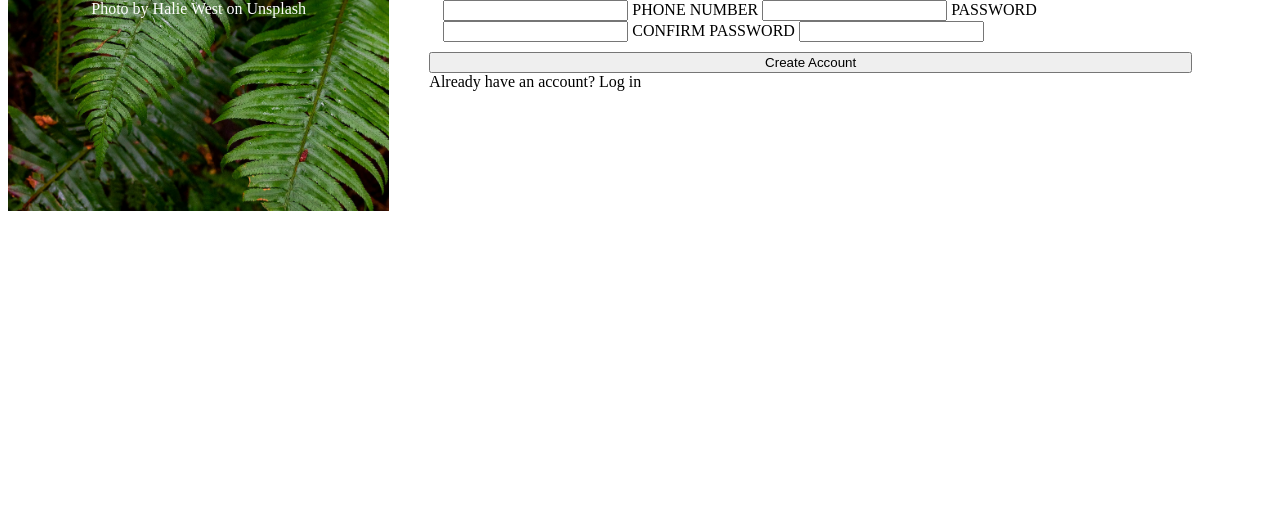
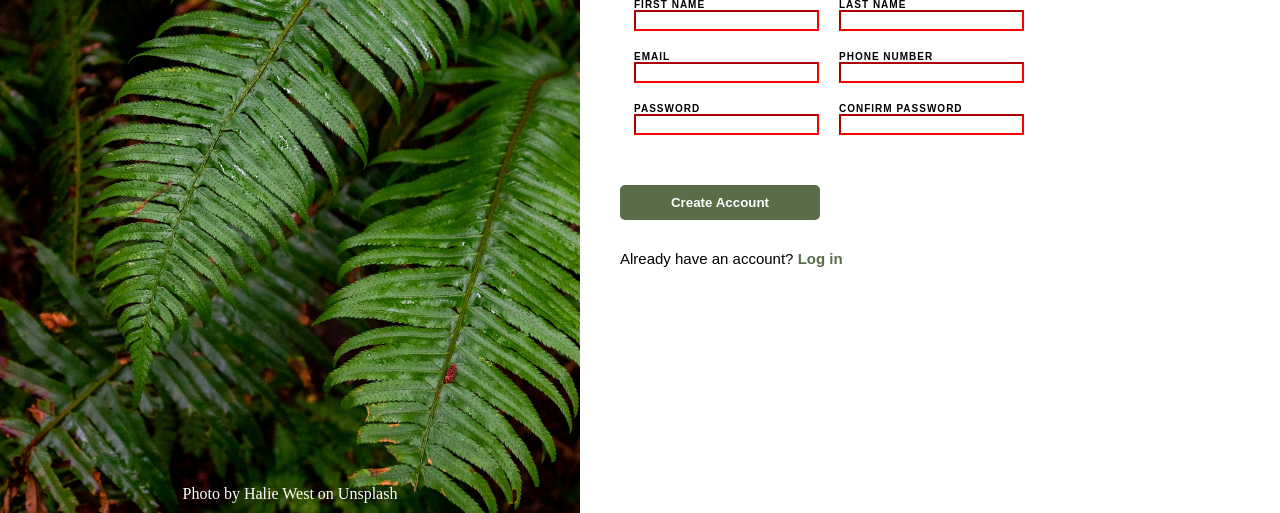
Before and after one commit to RG-64/Sign-in-form, a plain HTML site: page index.html in a window 1280 px wide. Shown: the part 287-800 px from the top of the page. Drawn offline with Linux system fonts and the light colour scheme.

Commit message:
Fixes layout

```diff
--- a/css/style.css
+++ b/css/style.css
@@ -5,6 +5,8 @@
 body{
     display:flex;
     flex-direction:row;
+    margin:0;
+    height:100vh;
 }
  #left{
     display:flex;
@@ -13,14 +15,17 @@ body{
     background-size:cover;
     background-repeat:no-repeat;
     flex:1;
-    justify-content: center;
-   align-items:stretch
+    justify-content: space-between;
+    align-items:stretch;
+    padding:120px 0px 10px 0px;
  }
  #right{
     display:flex;
    flex-direction:column;
-   flex:2;
+   flex:1;
    padding:120px 80px 120px 40px;
+   font-family:Arial, Helvetica, sans-serif;
+  font-weight:600;
  }
  #black{
    display:flex;
@@ -42,15 +47,50 @@ color:white;
  #warning{
    margin-bottom:40px;
    margin-left:16px;
-   font-weight: 700;
  }
  #special{
    margin-top:20px;
  }
- legend{
-   font-weight:700;
- }
  fieldset{
    border: 0;
-   flex-direction:column;
+   display:flex;
+   flex-direction:row;
+   flex-wrap:wrap;
+   max-width:520px;
  }
+ .fill{
+  display: flex;
+  flex-direction:column;
+  max-width:256px;
+  margin:10px 20px 10px 0px;
+  font-size:10px;
+  letter-spacing: 1px;
+ }
+ button{
+  max-width:200px;
+  padding:10px;
+  margin:30px 0px;
+  border:0;
+  border-radius:5px;
+  background-color:#596D48;
+  color:white;
+  font-weight: 600;
+ }
+ #login{
+   font-size:15px;
+   font-weight:100;
+ }
+ a{
+  font-weight:900;
+  color:#596D48;
+ }
+ :focus{
+  border-color:blue;
+  box-shadow:inset;
+ }
+ :invalid{
+  border-color:red;
+ }
+ input{
+  border-color:#E5E7EB;
+ }
--- a/index.html
+++ b/index.html
@@ -17,7 +17,7 @@
 
 <div id="right">
     <div id="warning">
-        This is not a real online service! You know you need something like this in your life to help you realize your deepest dreams. Sign up <em>now</em> to get started
+        This is not a real online service! You know you need something like this in your life to help you realize your deepest dreams. Sign up <em>now</em> to get started.
         <div id="special">
             You <em>know</em> you want to.
         </div>
@@ -26,24 +26,35 @@
         <legend>
             Let's do this!
         </legend>
-
+        <div class="fill">
             <label>FIRST NAME</label>
             <input name="FirstName" type="text"  maxlength="255" required>
+        </div>
 
+        <div class="fill">
             <label>LAST NAME</label>
             <input name="LastName" type="text" maxlength="255" required>
+        </div>
 
+        <div class="fill">
             <label>EMAIL</label>
             <input name="email" type="email" maxlength="255" required>
+        </div>
 
+        <div class="fill">
             <label>PHONE NUMBER</label>
             <input name="phone" type="number" max="20"required>
+        </div>
 
+        <div class="fill">
             <label>PASSWORD</label>
             <input name="password" type="password" maxlength="255" required>
+        </div>
 
+        <div class="fill">
             <label>CONFIRM PASSWORD</label>
             <input name="ConfirmPassword" type="password" maxlength="255" required>
+        </div>
     </fieldset>
 
     <button type="submit">Create Account</button>
```
Lines whose indentation alone changed are shown as unchanged.
